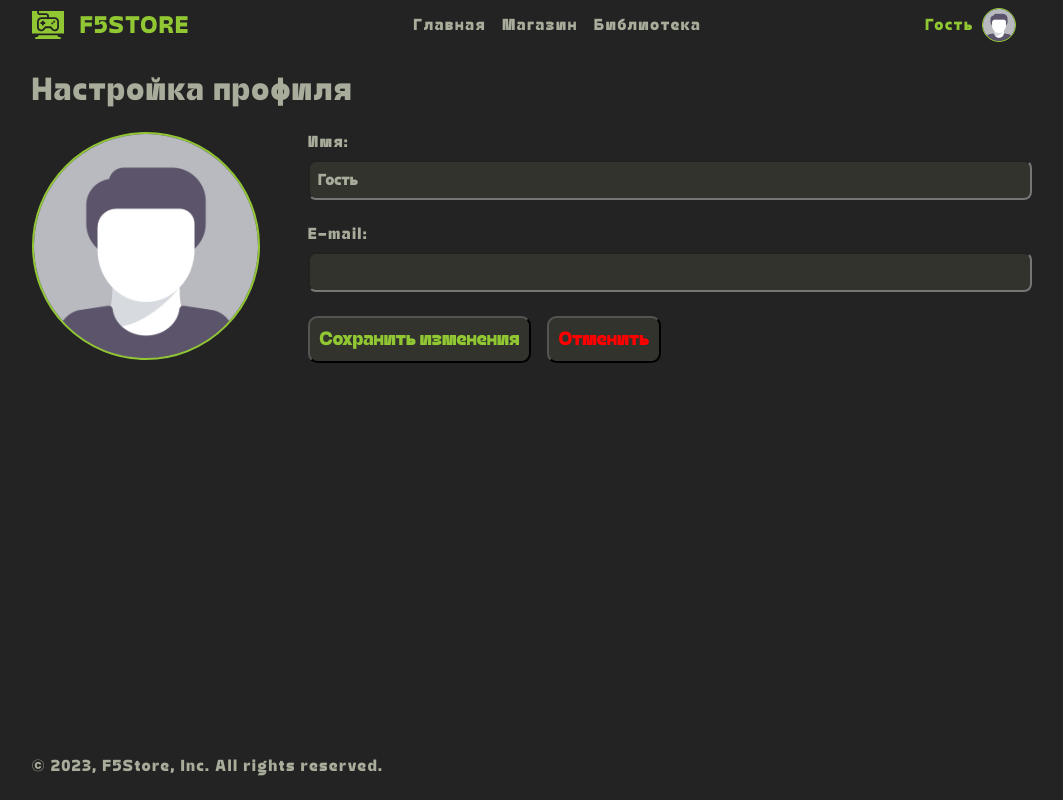
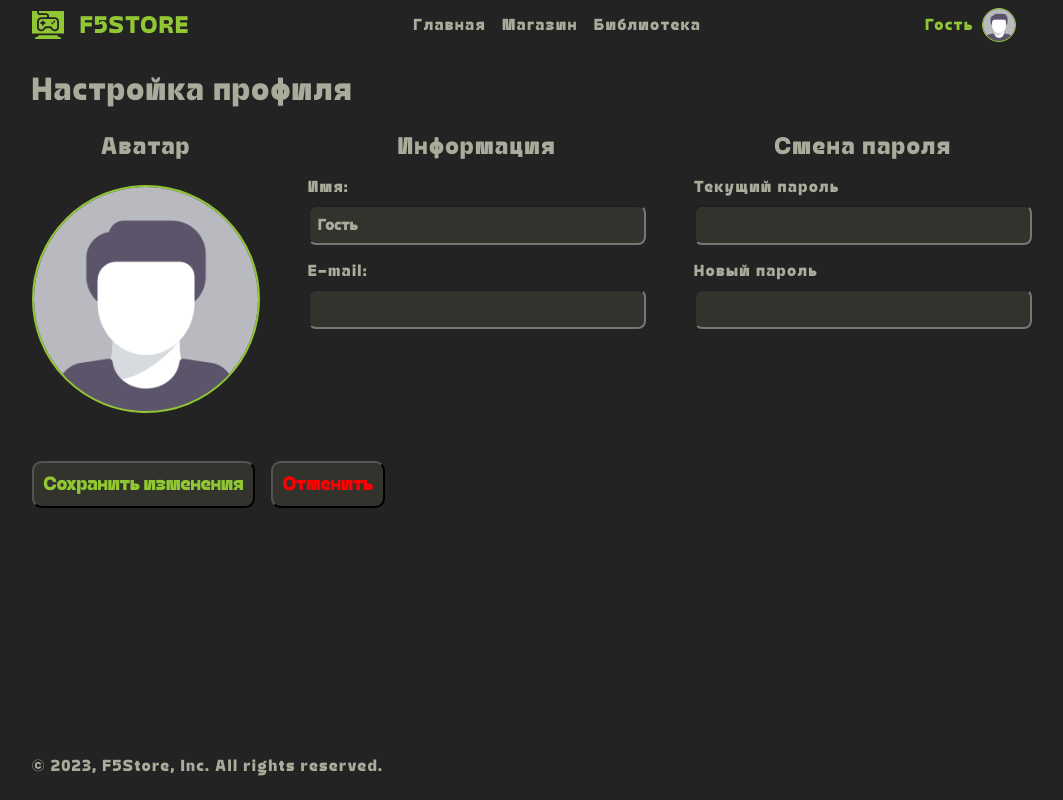
Before and after one commit to Fy5tew/course-project-2-1, a React (Create React App) app in the folder website/: page /account/edit in a window 1280 px wide. Shown: the whole page, without its empty margins (116-1179 px from the left). Built offline with nearby package versions, Linux system fonts and the light colour scheme; grey boxes are pictures that could not be loaded.

Commit message:
Added ability to change avatar and password

```diff
--- a/website/src/components/AccountEditForm/AccountEditForm.module.scss
+++ b/website/src/components/AccountEditForm/AccountEditForm.module.scss
@@ -1,19 +1,32 @@
 .AccountEditForm {
     display: flex;
     flex-direction: row;
-    justify-content: space-between;
+    justify-content: center;
     flex-wrap: wrap;
     gap: 3em;
+
+    h2 {
+        margin: 0;
+        margin-bottom: 1em;
+        text-align: center;
+    }
+
+    .AvatarEdit {
+        position: relative;
+
+        @media (min-width: 425px) and (max-width: 790px) {
+            margin: 0 20%;
+        }
 
         .AvatarEditPreview {
             max-width: 14em;
             max-height: 14em;
-        aspect-ratio: 1/1;
 
             background-color: #686d5d;
             border-radius: 50%;
             flex-grow: 0;
             border: 0.15em solid var(--color-primary);
+            cursor: pointer;
 
             img {
                 width: 100%;
@@ -22,21 +35,92 @@
             }
         }
 
-    form {
+        .AvatarEditSelect {
+            position: absolute;
+            top: calc(100% + 0.5em);
+            top: 0;
+            left: 0;
+
+            display: flex;
+            flex-direction: row;
+            flex-wrap: wrap;
+            align-items: center;
+            justify-content: space-between;
+            gap: 0.5em;
+
+            box-sizing: border-box;
+            width: 100%;
+            background-color: #2d2f29;
+            border-radius: 0.5em;
+            padding: 1em;
+
+            transition: all 0.2s cubic-bezier(.17,.67,1,1.33);
+
+            &[data-opened="true"] {
+                top: calc(100% + 0.5em);
+            }
+
+            &[data-opened="false"] {
+                z-index: -1 ;
+            }
+
+            .AvatarWrapper {
+                background-color: #686d5d;
+                border-radius: 50%;
+                flex-grow: 0;
+                width: 1.5em;
+                height: 1.5em;
+                border: 0.1em solid var(--color-text);
+                cursor: pointer;
+
+                img {
+                    width: 100%;
+                    height: 100%;
+                    border-radius: 50%;
+                }
+
+                &:hover {
+                    scale: 2;
+                }
+
+                &[data-current="true"] {
+                    border-color: var(--color-primary);
+                }
+            }
+        }
+    }
+
+    .InfoEdit {
+        display: flex;
+        flex-direction: column;
+        gap: 1em;
+
         flex-grow: 1;
-        width: auto;
+
+        h2 {
+            margin-bottom: 0;
+        }
+    }
+
+    .PasswordEdit {
+        display: flex;
+        flex-direction: column;
+        gap: 1em;
+
+        flex-grow: 1;
+
+        h2 {
+            margin-bottom: 0;
+        }
     }
 
     .FormControls {
         display: flex;
         flex-direction: row;
-        justify-content: left;
+        justify-content: left   ;
         align-items: center;
         flex-wrap: wrap;
         gap: 1em;
-    }
-
-    .Hidden {
-        display: none;
+        width: 100%;
     }
 }
--- a/website/src/components/AccountEditForm/AccountEditForm.tsx
+++ b/website/src/components/AccountEditForm/AccountEditForm.tsx
@@ -1,7 +1,10 @@
+import { useRef } from 'react';
 import { useSelector, useDispatch } from 'react-redux';
 import { useNavigate } from 'react-router-dom';
 import { useForm, SubmitHandler } from 'react-hook-form';
-import { useEffectOnce } from 'usehooks-ts';
+import { useToggle, useEffectOnce } from 'usehooks-ts';
+
+import { useOnClickOutside } from '../../hooks/useOnClickOutside';
 
 import { userActions } from '../../features/user/userSlice';
 import { avatarsActions } from '../../features/avatars/avatarsSlice';
@@ -17,6 +20,8 @@ type Inputs = {
     name: string,
     email: string,
     avatar: string,
+    prevPassword: string,
+    newPassword: string,
 };
 
 
@@ -26,12 +31,26 @@ export function AccountEditForm() {
     const {
         register,
         setValue,
+        getValues,
+        watch,
         handleSubmit,
         formState: { errors },
     } = useForm<Inputs>();
 
+    const avatars = useSelector(avatarsActions.getAvatars);
     const user = useSelector(userActions.getUser);
-    const avatar = useSelector(avatarsActions.getAvatar(user.avatar));
+    const avatar = useSelector(avatarsActions.getAvatar(getValues('avatar') || user.avatar));
+
+    const [
+        isAvatarsSelectOpened,
+        toggleAvatarsSelectOpen,
+        setAvatarsSelectOpen,
+    ] = useToggle(false);
+    const avatarEditRef = useRef<HTMLDivElement>(null);
+
+    useOnClickOutside(avatarEditRef, () => {
+        setAvatarsSelectOpen(false);
+    });
 
     useEffectOnce(() => {
         setValue('avatar', user.avatar);
@@ -43,6 +62,9 @@ export function AccountEditForm() {
         dispatch(userActions.setAvatar(data.avatar));
         dispatch(userActions.setName(data.name));
         dispatch(userActions.setEmail(data.email));
+        if (data.newPassword) {
+            dispatch(userActions.setPassword(data.newPassword));
+        }
         navigate(-1);
     };
 
@@ -50,13 +72,43 @@ export function AccountEditForm() {
         navigate(-1);
     };
 
+    const avatarPreviewClickHandler = () => {
+        toggleAvatarsSelectOpen();
+    };
+
+    const setAvatar = (avatarName: string) => () => {
+        setValue('avatar', avatarName);
+        setAvatarsSelectOpen(false);
+    }
+
     return (
-        <div className={styles.AccountEditForm}>
-            <div className={styles.AvatarEditPreview}>
-                <img src={avatar.src} alt='' />
+        <form
+            className={`${form.Form} ${styles.AccountEditForm}`}
+            onSubmit={handleSubmit(submitHandler)}
+            onReset={resetHandler}
+        >
+            <div className={styles.AvatarEdit} ref={avatarEditRef}>
+                <h2>Аватар</h2>
+                <div className={styles.AvatarEditPreview} onClick={avatarPreviewClickHandler}>
+                    <img src={avatar.src} alt='' />
+                </div>
+                <div className={styles.AvatarEditSelect} data-opened={isAvatarsSelectOpened}>
+                    {avatars
+                    .filter(avatar => avatar.type !== 'special')
+                    .map(avatar => (
+                        <div
+                            className={styles.AvatarWrapper}
+                            data-current={watch('avatar') === avatar.name}
+                            onClick={setAvatar(avatar.name)}
+                            key={avatar.name}
+                        >
+                            <img src={avatar.src} alt={avatar.name} />
+                        </div>
+                    ))}
+                </div>
             </div>
-            <form className={form.Form} onSubmit={handleSubmit(submitHandler)} onReset={resetHandler}>
-                <input className={styles.Hidden} {...register('avatar')} />
+            <div className={styles.InfoEdit}>
+                <h2>Информация</h2>
                 <label>
                     Имя:
                     <input
@@ -76,11 +128,33 @@ export function AccountEditForm() {
                     />
                     <ErrorHint errorField={errors.email} />
                 </label>
-                <div className={styles.FormControls}>
-                    <input type='submit' value='Сохранить изменения' />
-                    <input type='reset' value='Отменить' />
-                </div>
-            </form>
-        </div>
+            </div>
+            <div className={styles.PasswordEdit}>
+                <h2>Смена пароля</h2>
+                <label>
+                    Текущий пароль
+                    <input
+                        type='password'
+                        {...register('prevPassword', {
+                        })}
+                    />
+                    <ErrorHint errorField={errors.prevPassword} />
+                </label>
+                <label>
+                    Новый пароль
+                    <input
+                        type='password'
+                        {...register('newPassword', {
+                            validate: (value) => validation.validatePasswordChangeInput(user.password || '', watch('prevPassword'), value),
+                        })}
+                    />
+                    <ErrorHint errorField={errors.newPassword} />
+                </label>
+            </div>
+            <div className={styles.FormControls}>
+                <input type='submit' value='Сохранить изменения' formNoValidate />
+                <input type='reset' value='Отменить' />
+            </div>
+        </form>
     );
 }
--- a/website/src/form/formValidation.ts
+++ b/website/src/form/formValidation.ts
@@ -40,3 +40,22 @@ export function validatePasswordRepeatInput(value: string, password: string) {
         return 'Пароли не совпадают'
     }
 }
+
+
+export function validatePasswordChangeInput(originalPassword: string, prevPassword: string, newPassword: string) {
+    if (!prevPassword && !newPassword) {
+        return;
+    }
+    if (!prevPassword && newPassword) {
+        return 'Не введен старый пароль';
+    }
+    if (prevPassword && !newPassword) {
+        return 'Новый пароль не может быть пустым';
+    }
+    if (prevPassword === newPassword) {
+        return 'Новый пароль не может совпадать со старым';
+    }
+    if (prevPassword !== originalPassword) {
+        return 'Неверный текущий пароль';
+    }
+}
```
Lines whose indentation alone changed are shown as unchanged.
